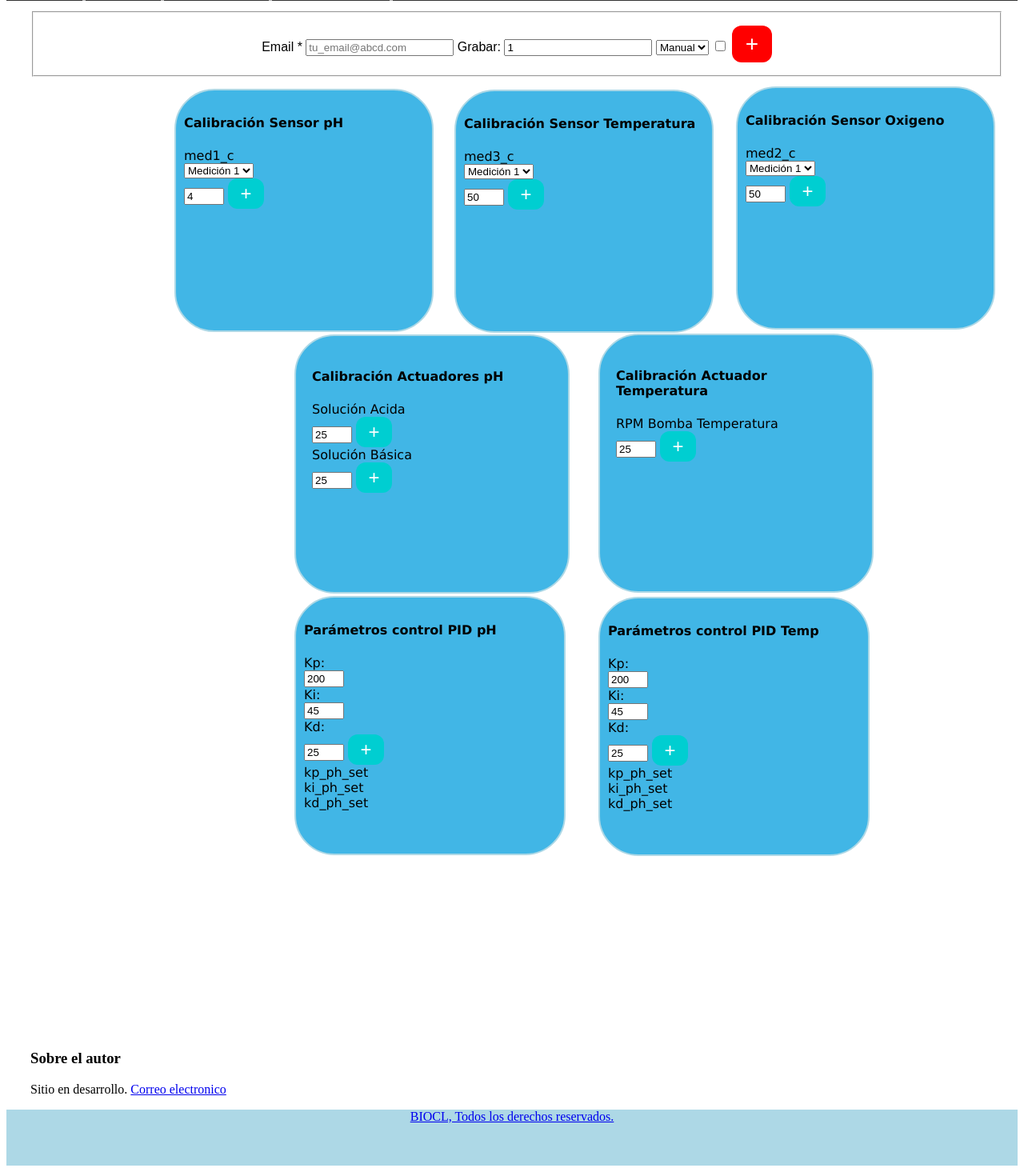
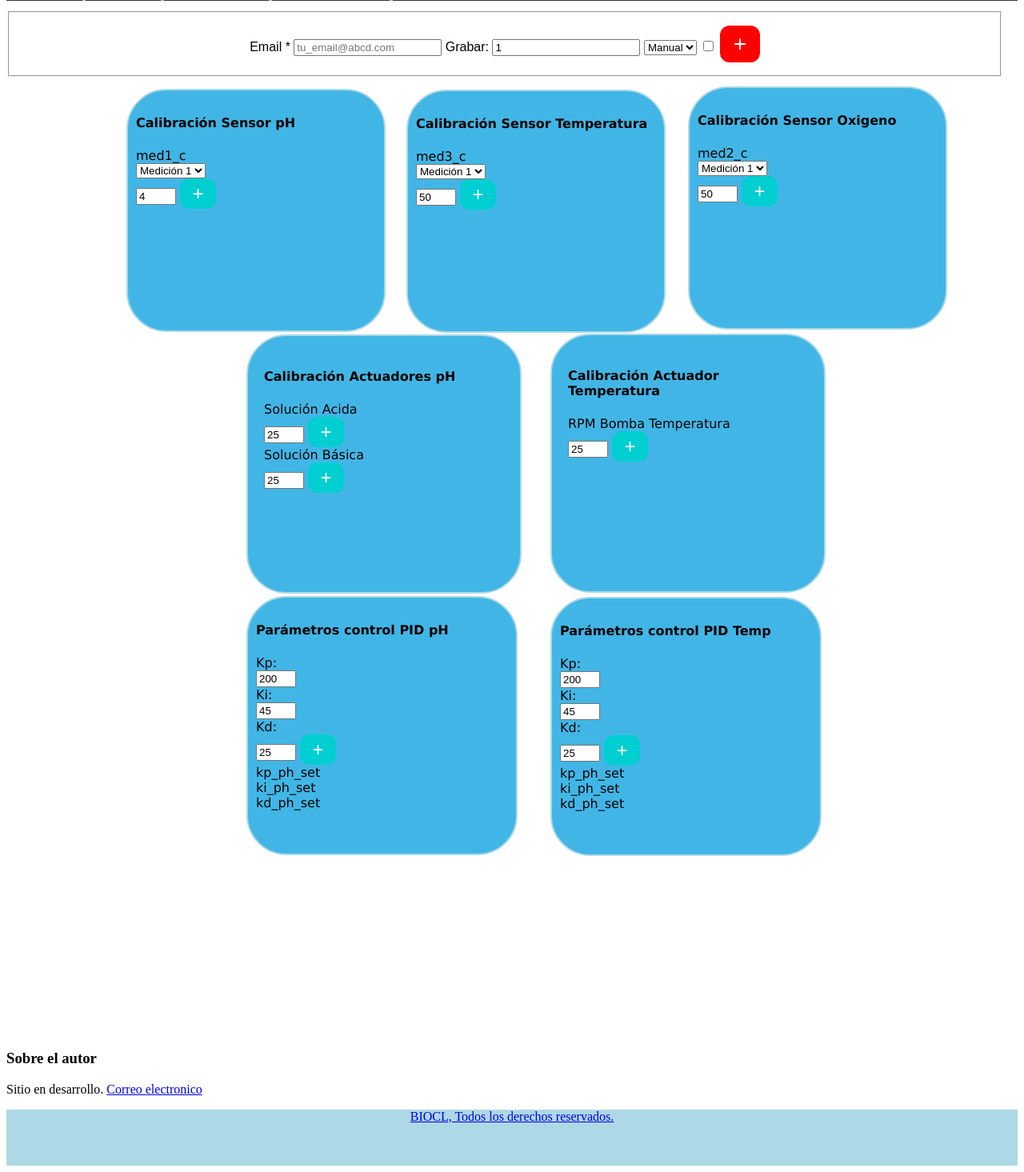
Before and after one commit to hooper2chile/biocl_system, a Flask app: page /calibrar in a window 1280 px wide. Shown: the part 174-1639 px from the top of the page at 80% size. Run offline with Flask 2, Linux system fonts and the light colour scheme; parts of the project's set-up code (start-up, migrations or seed data) failed here and were passed over.

Commit message:
pid html+

```diff
--- a/static/stylesheets/calibrar.css
+++ b/static/stylesheets/calibrar.css
@@ -213,7 +213,9 @@ fieldset {
 
 
 .centrar{
-  margin-left: 30px;
+  /*margin-left: 30px;*/
+  margin-right: auto;
+  margin-left: auto;
 }
 
 
```
